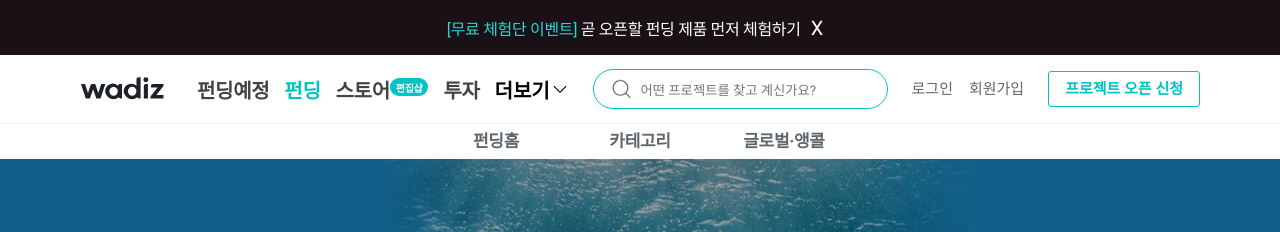
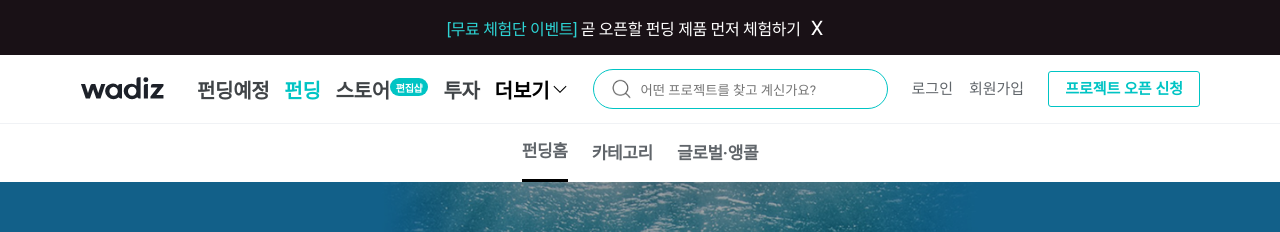
Before and after one commit to bigtae1007/frontend_clone, a React (Create React App) app: page / in a window 1280 px wide. Shown: the top 232 px of the page. Built offline with nearby package versions, Linux system fonts and the light colour scheme; no server answers.

Commit message:
update. 오류수정

```diff
--- a/src/components/CummuunityDetail/CommentList.jsx
+++ b/src/components/CummuunityDetail/CommentList.jsx
@@ -1,16 +1,8 @@
-import React, { useEffect, useRef, useState } from "react";
-import { useSelector } from "react-redux/es/exports";
+import React from "react";
+
 import ReplyCard from "./ReplyCard";
-const CommentList = ({ replyId }) => {
-  const CommentMap = useSelector((state) => state.comment.list);
-
-  // useEffect(() => {
-  // dispatch(__loadPosts(fundId));
-  // }, [dispatch]);
-
-  const commentRef = useRef();
-
-  return replyId.map((value, index) => {
+const CommentList = ({ replyResponseDto }) => {
+  return replyResponseDto.map((value, index) => {
     return <ReplyCard key={index} value={value} />;
   });
 };
--- a/src/components/CummuunityDetail/CommentPost.jsx
+++ b/src/components/CummuunityDetail/CommentPost.jsx
@@ -17,6 +17,7 @@ const CommentPost = ({ commentId }) => {
         id: commentId,
       })
     );
+    commentRef.current.value = "";
   };
   return (
     <CommentLabel>
--- a/src/components/CummuunityDetail/PostCard.jsx
+++ b/src/components/CummuunityDetail/PostCard.jsx
@@ -6,6 +6,7 @@ import CommentList from "./CommentList";
 import CommentPost from "./CommentPost";
 
 const PostCard = ({ value }) => {
+  console.log(value);
   const [showComment, setshowComment] = useState(false);
 
   const toggleComment = () => {
@@ -25,22 +26,22 @@ const PostCard = ({ value }) => {
               {value?.category} · {value?.calculatedTime}
             </Text>
           </Username>
-          <PostUpdateButton commentId={value.commentId} />
+          <PostUpdateButton commentId={value?.commentId} />
         </FlexTop>
         <ContentText>{value?.content}</ContentText>
         <Button onClick={toggleComment}>답글</Button>
         {showComment === true ? (
           <FlexCol>
             <CommentList
-              fundId={value.fundId}
-              replyId={value.replyResponseDto}
+              fundId={value?.fundId}
+              replyResponseDto={value?.replyResponseDto}
             />
             <CommentWrap>
               <CommentImg src={userimg} />
               {/* 로그인안된 경우 */}
               {/* <CommentLogin /> */}
               {/* 로그인된 경우 */}
-              <CommentPost id={value.commentId} />
+              <CommentPost commentId={value?.commentId} />
             </CommentWrap>
           </FlexCol>
         ) : null}
--- a/src/components/CummuunityDetail/PostUpdateButton.jsx
+++ b/src/components/CummuunityDetail/PostUpdateButton.jsx
@@ -3,7 +3,6 @@ import styled from "styled-components";
 import PostUpdateModal from "./PostUpdateModal";
 import { useDispatch } from "react-redux/es/exports";
 import { __deletePost } from "../../redux/modules/post";
-import { useParams } from "react-router-dom";
 
 const PostUpdateButton = (props) => {
   const { commentId } = props;
--- a/src/components/Headers/SubNavWrap.jsx
+++ b/src/components/Headers/SubNavWrap.jsx
@@ -6,7 +6,7 @@ const SubNavWrap = () => {
     <SubNavList>
       <NavLink to="/">
         <li>
-          <span>펀딩홈</span>
+          <Home>펀딩홈</Home>
         </li>
       </NavLink>
       <NavLink to="/">
@@ -35,14 +35,17 @@ const SubNavList = styled.ul`
   font-weight: bold;
   color: #1d2129;
   li {
-    width: 120px;
-    height: 35px;
     line-height: 35px;
     text-align: center;
     span {
+      padding: 10px 0;
+      color: #000;
       height: 100%;
       display: inline-block;
       color: #60656a;
     }
   }
 `;
+const Home = styled.span`
+  border-bottom: 3px solid #000;
+`;
```
